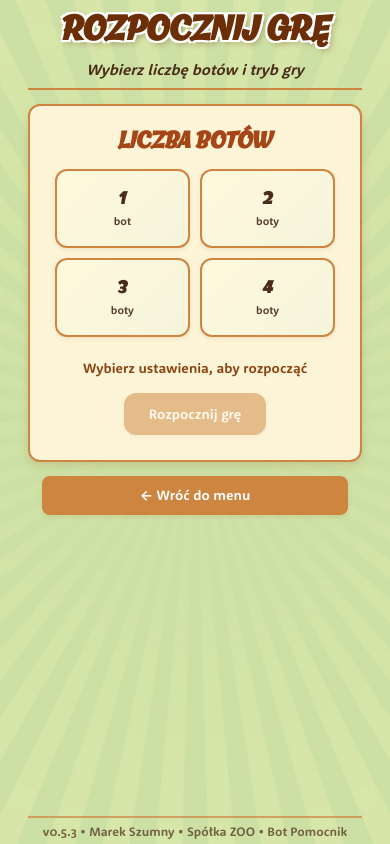
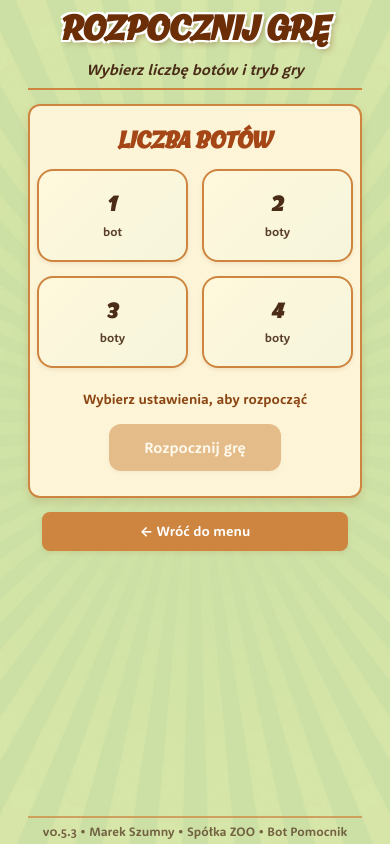
Before and after one commit to lukmarcus/spolka-zoo-bot-pomocnik, a React (Vite) app: page /spolka-zoo-bot-pomocnik/game in a window 390 px wide. Built offline with nearby package versions, Linux system fonts and the light colour scheme.

Commit message:
GameSetup styles refactored

```diff
--- a/src/components/game/GameSetup.module.css
+++ b/src/components/game/GameSetup.module.css
@@ -1,6 +1,21 @@
-/* GameSetup Component Styles */
+/* Common hover overlay for interactive elements */
+.modeOption::before,
+.botOption::before {
+  content: "";
+  position: absolute;
+  top: 0;
+  left: 0;
+  right: 0;
+  bottom: 0;
+  background: linear-gradient(
+    135deg,
+    rgba(139, 69, 19, 0.03),
+    rgba(255, 140, 0, 0.05)
+  );
+  opacity: 0;
+  transition: opacity 0.3s ease;
+}
 
-/* Mode Selection UI */
 .modeSection {
   transition: opacity 0.3s ease;
 }
@@ -38,22 +53,6 @@
   overflow: hidden;
 }
 
-.modeOption::before {
-  content: "";
-  position: absolute;
-  top: 0;
-  left: 0;
-  right: 0;
-  bottom: 0;
-  background: linear-gradient(
-    135deg,
-    rgba(139, 69, 19, 0.03),
-    rgba(255, 140, 0, 0.05)
-  );
-  opacity: 0;
-  transition: opacity 0.3s ease;
-}
-
 .modeOption:hover {
   border-color: var(--button-primary);
   transform: translateY(-2px);
@@ -76,7 +75,6 @@
   display: none;
 }
 
-/* Bot Selection Styles */
 .gameSetupContent {
   width: 100%;
   position: relative;
@@ -114,25 +112,9 @@
   overflow: hidden;
 }
 
-.botOption::before {
-  content: "";
-  position: absolute;
-  top: 0;
-  left: 0;
-  right: 0;
-  bottom: 0;
-  background: linear-gradient(
-    135deg,
-    rgba(139, 69, 19, 0.03),
-    rgba(255, 140, 0, 0.05)
-  );
-  opacity: 0;
-  transition: opacity 0.3s ease;
-}
-
 .botOption:hover {
   border-color: var(--button-primary);
-  transform: translateY(-3px);
+  transform: translateY(-2px);
   box-shadow: var(--shadow-medium);
 }
 
@@ -144,7 +126,7 @@
   border-color: var(--button-primary);
   background: linear-gradient(135deg, var(--button-primary), #a0522d);
   color: white;
-  transform: translateY(-3px);
+  transform: translateY(-2px);
   box-shadow: 0 6px 20px rgba(139, 69, 19, 0.3);
 }
 
@@ -176,76 +158,21 @@
   padding: 1rem 2.5rem;
   font-weight: 600;
   border-radius: 12px;
-  background: linear-gradient(
-    135deg,
-    var(--button-primary),
-    #a0522d
-  ) !important;
-  transition: all 0.3s ease !important;
+  background: linear-gradient(135deg, var(--button-primary), #a0522d);
+  transition: all 0.3s ease;
   transform: none;
 }
 
 .startGameButton:hover:not(:disabled) {
-  background: linear-gradient(135deg, #7a3f11, #8b4513) !important;
-  transform: translateY(-2px) !important;
-  box-shadow: 0 4px 15px rgba(139, 69, 19, 0.3) !important;
+  background: linear-gradient(135deg, #7a3f11, #8b4513);
+  transform: translateY(-2px);
+  box-shadow: 0 4px 15px rgba(139, 69, 19, 0.3);
 }
 
 .startGameButton:disabled {
   opacity: 0.5;
   cursor: not-allowed;
-  transform: none !important;
-  background: var(--button-secondary) !important;
-  box-shadow: var(--shadow-light) !important;
+  transform: none;
+  background: var(--button-secondary);
+  box-shadow: var(--shadow-light);
 }
-
-/* Mobile responsive for game setup card */
-@media (max-width: 480px) {
-  .gameSetupCard {
-    padding: 1.5rem 1rem;
-    border-radius: 12px;
-  }
-
-  .botButtons {
-    grid-template-columns: repeat(2, 1fr);
-    gap: 0.75rem;
-    max-width: 280px;
-  }
-
-  .botOption {
-    padding: 1.25rem 0.75rem;
-    border-radius: 12px;
-  }
-
-  .botNumber {
-    font-family: var(--font-display);
-    font-size: 1.25rem;
-  }
-
-  .botLabel {
-    font-size: 0.8rem;
-  }
-
-  .startGameButton {
-    font-size: 1rem;
-    padding: 0.875rem 1.75rem;
-  }
-
-  .modeButtons {
-    flex-direction: column;
-    gap: 0.75rem;
-  }
-
-  .modeOption {
-    padding: 0.875rem 1.25rem;
-  }
-}
-
-/* Very small screens - minimal improvements */
-@media (max-width: 360px) {
-  .botNumber {
-    font-size: 1.28rem; /* Very slightly larger numbers */
-  }
-}
-
-/* Bottom Controls - similar to GamePlay */
```
